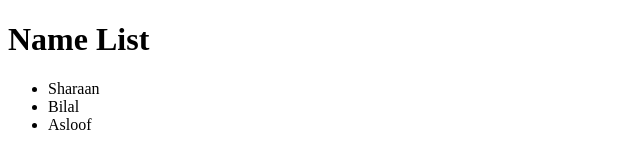
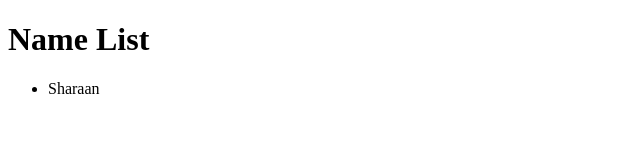
Before and after one commit to asloof1/StudyRepo, a plain HTML site: page index.html in a window 1280 px wide. Shown: the whole page, without its empty margins (0-640 px from the left). Drawn offline with Linux system fonts and the light colour scheme.

Commit message:
Revert "Bilal and Asloof Names are added to the list"

```diff
--- a/index.html
+++ b/index.html
@@ -9,8 +9,6 @@
     <h1>Name List</h1>
     <ul>
       <li>Sharaan</li>
-      <li>Bilal</li>
-      <li>Asloof</li>
     </ul>
   </body>
 </html>
```
